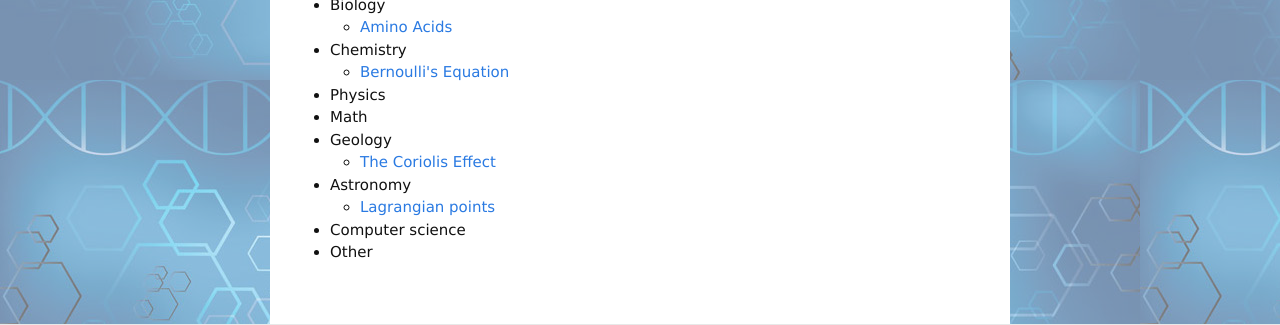
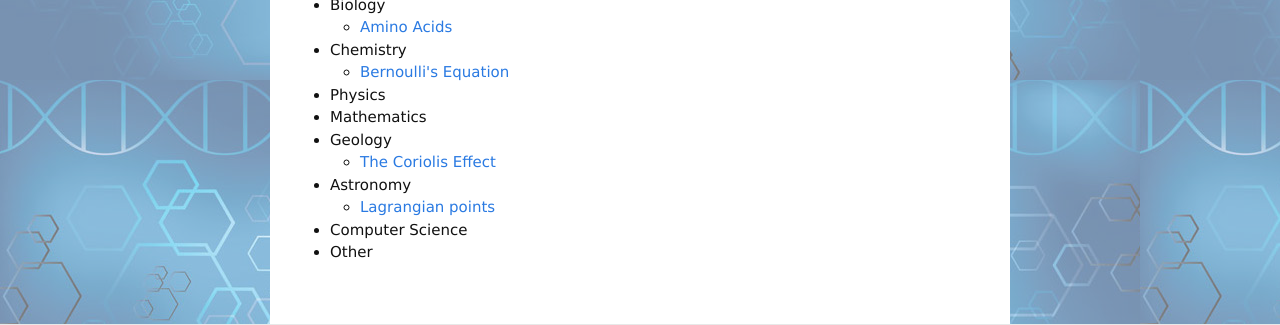
Before and after one commit to epicfaace/enscience, a Jekyll site: the page built from index.md, in a window 1280 px wide and 1025 px high. Shown: the part 289-614 px from the top of the window. Built offline with Jekyll 4.4.1, drawn with Linux system fonts in a browser that asks for light colours; nearby versions of some CDN libraries.

Commit message:
math articles

```diff
--- a/_config.yml
+++ b/_config.yml
@@ -18,10 +18,10 @@ pgCategories:
 - 'Biology'
 - 'Chemistry'
 - 'Physics'
-- 'Math'
+- 'Mathematics'
 - 'Geology'
 - 'Astronomy'
-- 'Computer science'
+- 'Computer Science'
 - 'Other'
 
 gems:
```
Also changed, not shown: 2 other files.
